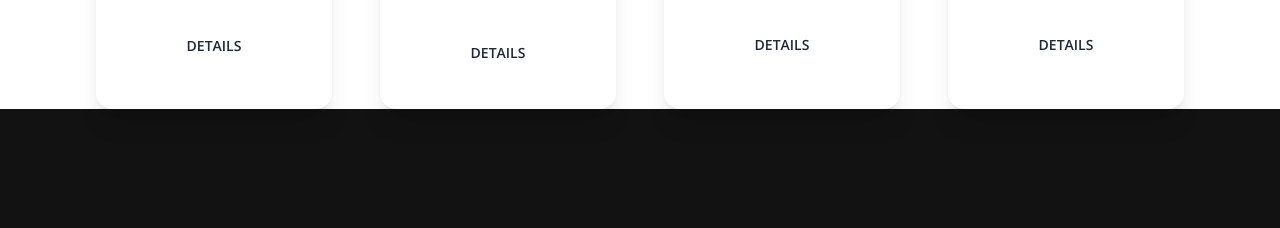
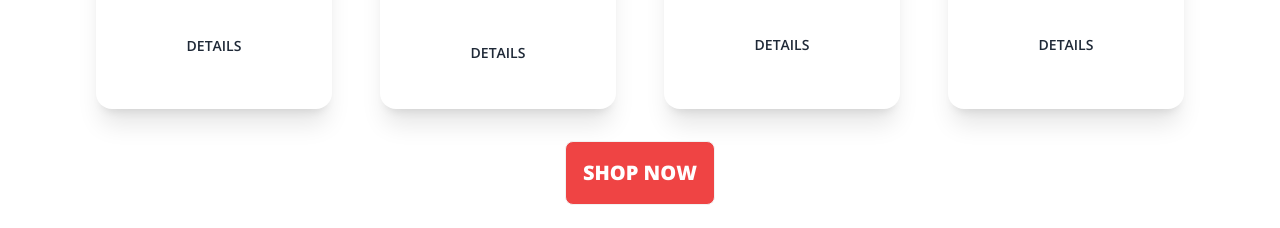
Before and after one commit to ananto55/fruit-brust-shop, a plain HTML site: page index.html in a window 1280 px wide. Shown: the part 1651-1879 px from the top of the page. Drawn offline with nearby package versions, Linux system fonts and the light colour scheme.

Commit message:
shop all button

```diff
--- a/index.html
+++ b/index.html
@@ -298,6 +298,10 @@
 
 
       </div>
+  <div class="text-center m-8">
+    <button class="btn bg-red-500 text-lg md:text-xl font-medium md:font-extrabold text-white w-[150px] md:h-16 hover:bg-red-900 "> Shop Now</button>
+  </div>    <!-- cart shop now button -->
+
 
     </main>
     <!-- Footer section-- -->
```
